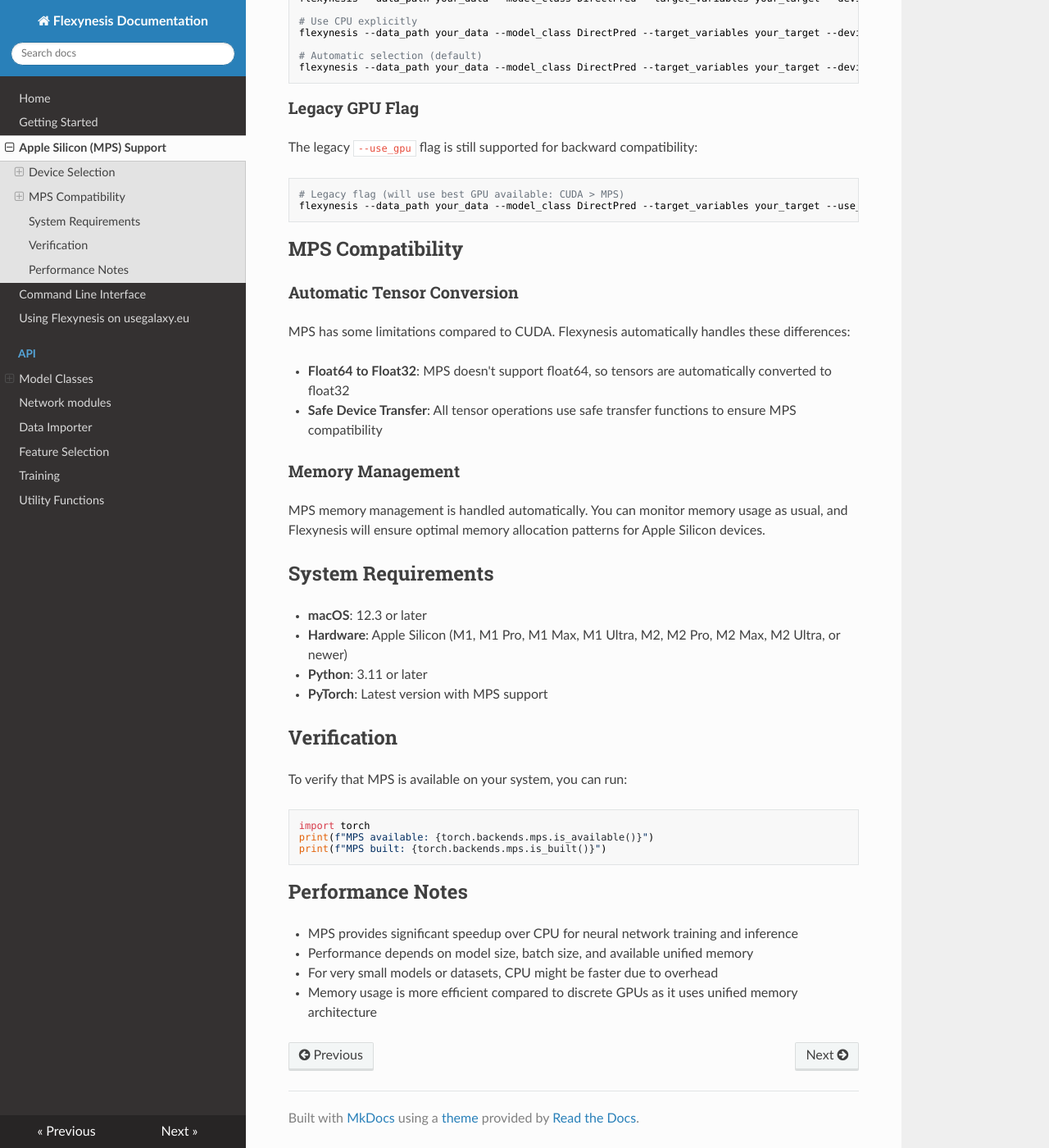
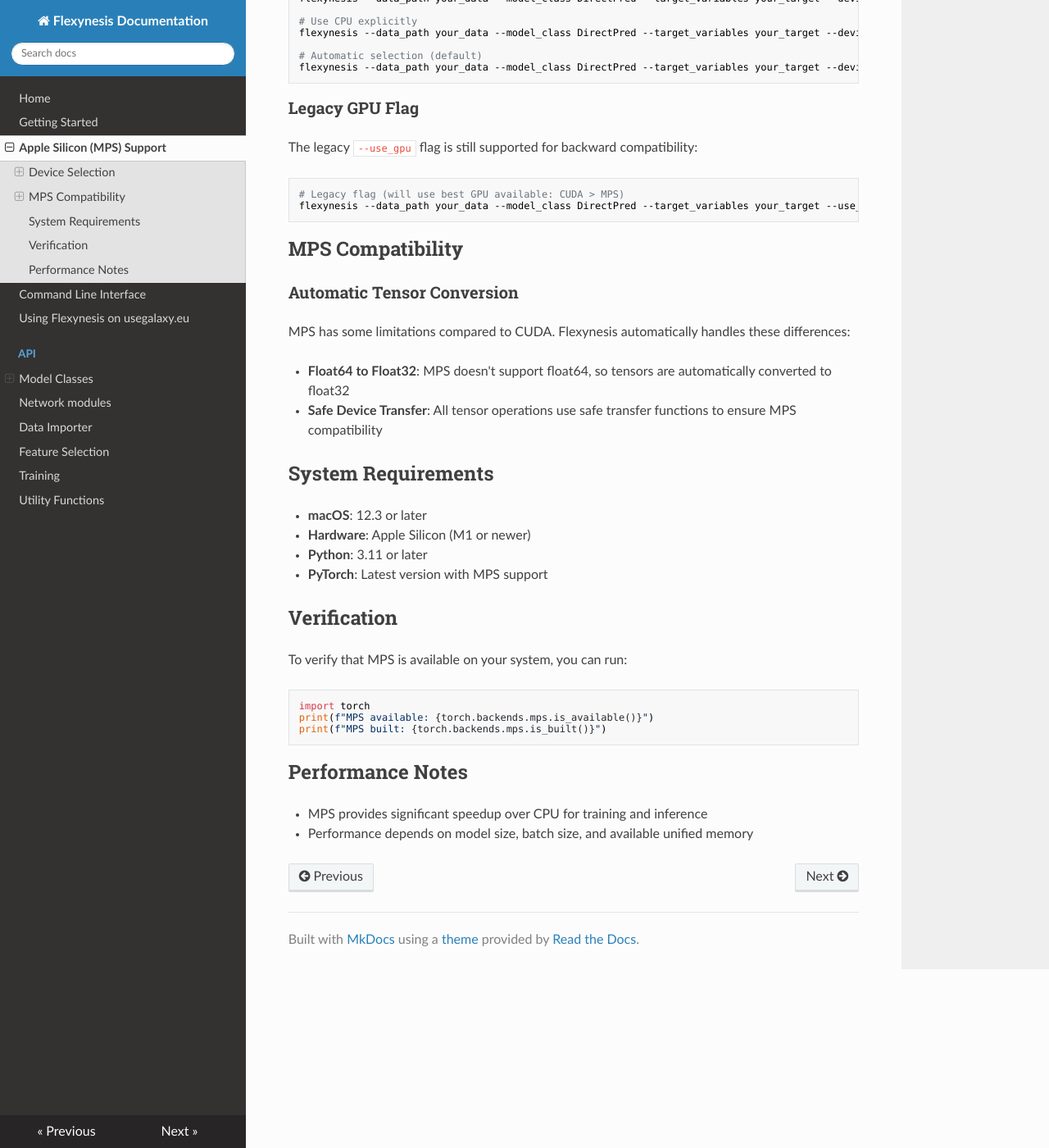
Before and after one commit to BIMSBbioinfo/flexynesis, an MkDocs documentation site: the page built from docs/mps_support.md, in a window 1280 px wide and 1400 px high, scrolled down 811 px. Shown: the whole window at 82% size. Built offline with MkDocs 1.6.1, drawn with Linux system fonts in a browser that asks for light colours; nearby versions of some CDN libraries.

Commit message:
Pushing mini changes

```diff
--- a/docs/mps_support.md
+++ b/docs/mps_support.md
@@ -54,14 +54,10 @@
 - **Float64 to Float32**: MPS doesn't support float64, so tensors are automatically converted to float32
 - **Safe Device Transfer**: All tensor operations use safe transfer functions to ensure MPS compatibility
 
-### Memory Management
-
-MPS memory management is handled automatically. You can monitor memory usage as usual, and Flexynesis will ensure optimal memory allocation patterns for Apple Silicon devices.
-
 ## System Requirements
 
 - **macOS**: 12.3 or later
-- **Hardware**: Apple Silicon (M1, M1 Pro, M1 Max, M1 Ultra, M2, M2 Pro, M2 Max, M2 Ultra, or newer)
+- **Hardware**: Apple Silicon (M1 or newer)
 - **Python**: 3.11 or later
 - **PyTorch**: Latest version with MPS support
 
@@ -77,7 +73,5 @@
 
 ## Performance Notes
 
-- MPS provides significant speedup over CPU for neural network training and inference
+- MPS provides significant speedup over CPU for training and inference
 - Performance depends on model size, batch size, and available unified memory
-- For very small models or datasets, CPU might be faster due to overhead
-- Memory usage is more efficient compared to discrete GPUs as it uses unified memory architecture
```
Also changed, not shown: 2 other files.
